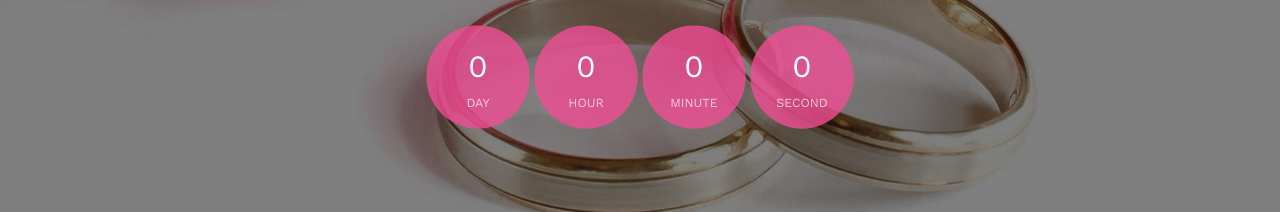
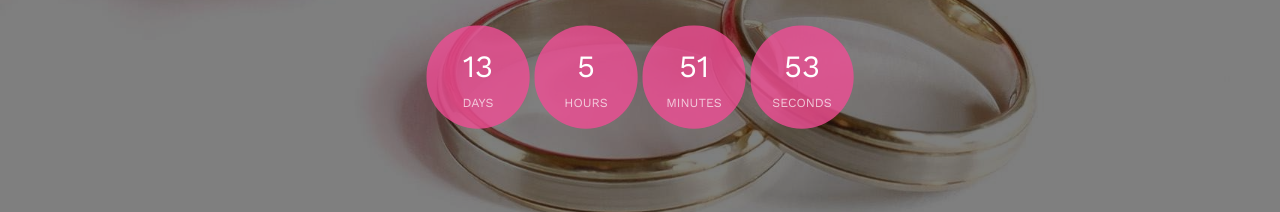
Before and after one commit to husinaofa/husinaofa.github.io, a plain HTML site: page index.html in a window 1280 px wide. Shown: the part 608-820 px from the top of the page. Drawn offline with nearby package versions, Linux system fonts and the light colour scheme; files whose address does not match are found by name.

Commit message:
update countdown

```diff
--- a/index.html
+++ b/index.html
@@ -631,20 +631,20 @@
 
     // default example
     simplyCountdown('.simply-countdown-one', {
-				year: 2019,
-        month: 10,
-				day: 11,
-				hours: 14,
+				year: 2023,
+        month: 7,
+				day: 1,
+				hours: 13,
         minutes: 0,
       	seconds: 0
     });
 
     //jQuery example
     $('#simply-countdown-losange').simplyCountdown({
-			  year: 2019,
-        month: 10,
-				day: 11,
-				hours: 14,
+			  year: 2023,
+        month: 7,
+				day: 1,
+				hours: 13,
         minutes: 0,
       	seconds: 0,
         enableUtc: false
```
